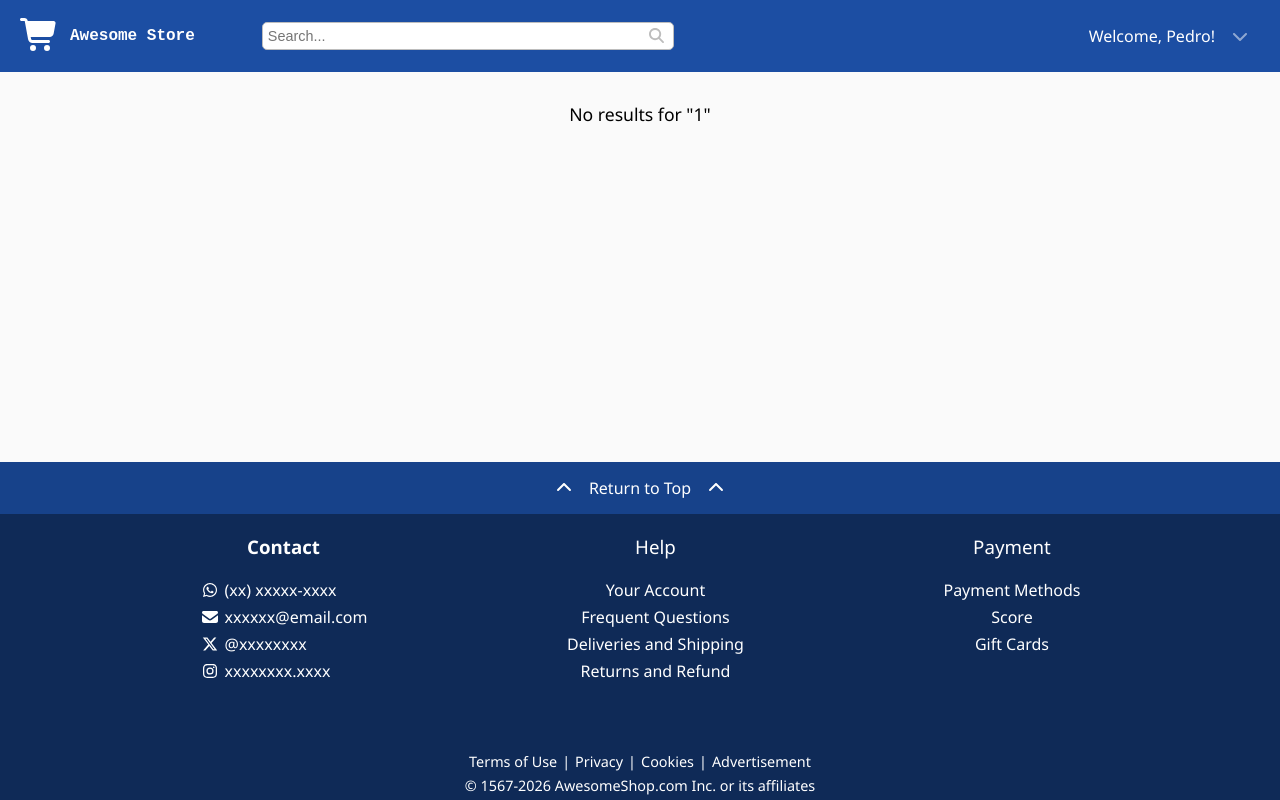
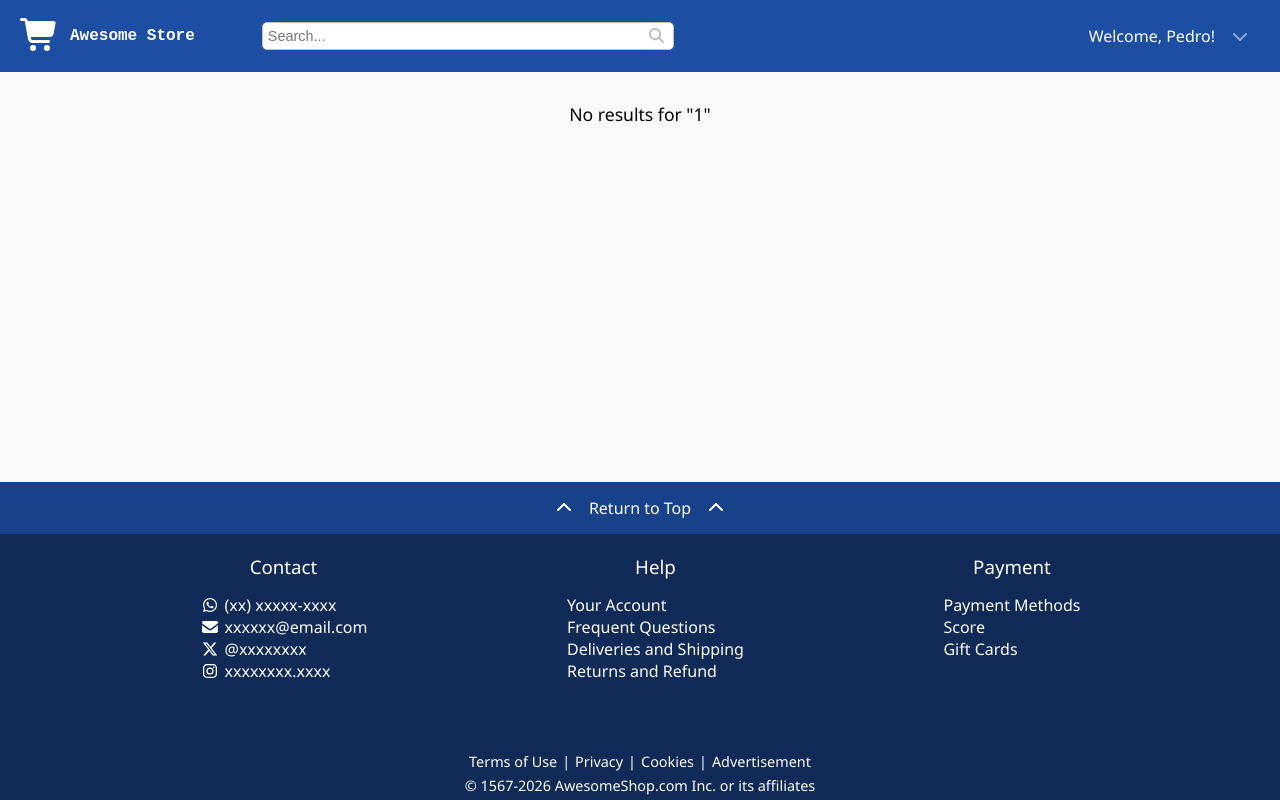
Before and after one commit to thelunacodes/MVP-DFA, a React (Vite) app: page /search/1 in a window 1280 px wide. Built offline with nearby package versions, Linux system fonts and the light colour scheme.

Commit message:
Footer adaptado

```diff
--- a/src/components/Footer/Footer.css
+++ b/src/components/Footer/Footer.css
@@ -1,11 +1,9 @@
 .returnToTopBtn,
-.infoHeader,
 .infoLink,
 .footerBottomRow {
     user-select: none;
 }
 
-.contactInfoRow,
 .footerBottomRow,
 .infoColumnMobile,
 .infoColumn {
@@ -14,10 +12,6 @@
 
 .infoColumnMobile {
     display: none;
-}
-
-.contactInfoRow {
-    align-items: center;
 }
 
 .infoLink,
@@ -48,12 +42,6 @@
     justify-content: space-evenly;
 }
 
-.infoHeader {
-    text-align: center;
-    /* font-weight: 500; */
-    margin-bottom: 15px;
-}
-
 .infoLink {
     text-align: center;
 }
@@ -69,14 +57,9 @@
 @media screen and (max-width: 767px) {
     .footerInfo {
         flex-direction: column;
-        padding: 20px 0px 30px 0px;
+        padding: 20px 0px 70px 0px;
         justify-content: space-evenly;
     }
-
-
-
-
-
 
     .infoLink {
         text-align: center;
--- a/src/components/Footer/Footer.jsx
+++ b/src/components/Footer/Footer.jsx
@@ -4,6 +4,7 @@ import { faChevronDown, faChevronUp, faEnvelope } from "@fortawesome/free-solid-
 import { faInstagram, faWhatsapp, faXTwitter } from "@fortawesome/free-brands-svg-icons";
 import { useState } from "react";
 import FooterInfoToggle from "../FooterInfoToggle/FooterInfoToggle";
+import FooterInfoColumn from "../FooterInfoColumn/FooterInfoColumn";
 
 export default function Footer() {
     //Mobile layout
@@ -52,43 +53,16 @@ export default function Footer() {
                 <div className="flex hCenter footer footerInfo">
                     {/* "Contact" column */}
                     <div  className="flex column infoColumn">
-                        <h3 className="infoHeader">Contact</h3>
-                            {contactInfoList.map((info, key) =>
-                                <div key={key} className="flex row contactInfoRow">
-                                    <FontAwesomeIcon icon={info.icon} className="contactInfoIcon"/>
-                                    <p className="contactInfoText">{info.text}</p>
-                                </div>
-                            )}
+                       <FooterInfoColumn title="Contact" items={contactInfoList} />
                     </div>
 
                     <div className="infoColumnMobile">
                         <FooterInfoToggle title="Contact" items={contactInfoList} />
                     </div>
-{/*
-                    <div  className="flex column infoColumnMobile">
-                        <div className="flex row infoToggleHeader">
-                            <h3 className="infoHeader">Contact</h3>
-                            <div>
-                                <FontAwesomeIcon className="flex hCenter toggleChevron" icon={showContact ? faChevronUp : faChevronDown} />
-                            </div>
-                        </div>
-                            { showContact &&
-                                contactInfoList.map((info, key) =>
-                                    <div key={key} className="flex row contactInfoRow">
-                                        <FontAwesomeIcon icon={info.icon} className="contactInfoIcon"/>
-                                        <p className="contactInfoText">{info.text}</p>
-                                    </div>
-                            )}
-
-                    </div> */}
 
                     {/* "Help" column */}
                     <div  className="flex column infoColumn">
-                        <h3 className="infoHeader semibold centeredText">Help</h3>
-                        <p className="infoLink">Your Account</p>
-                        <p className="infoLink">Frequent Questions</p>
-                        <p className="infoLink">Deliveries and Shipping</p>
-                        <p className="infoLink">Returns and Refund</p>
+                       <FooterInfoColumn title="Help" items={helpInfoList} />
                     </div>
 
                     <div className="infoColumnMobile">
@@ -97,11 +71,8 @@ export default function Footer() {
 
 
                     {/* "Payment column" */}
-                    <div  className="flex column infoColumn">
-                        <h3 className="infoHeader semibold centeredText">Payment</h3>
-                        <p className="infoLink">Payment Methods</p>
-                        <p className="infoLink">Score</p>
-                        <p className="infoLink">Gift Cards</p>
+                   <div  className="flex column infoColumn">
+                       <FooterInfoColumn title="Payment" items={paymentInfoList} />
                     </div>
 
                     <div className="infoColumnMobile">
--- /dev/null
+++ b/src/components/FooterInfoColumn/FooterInfoColumn.css
@@ -0,0 +1,13 @@
+@media screen and (min-width: 768px) {
+    .contactInfoRow {
+        gap: 5px;
+        align-items: center;
+    }
+
+    .infoHeader {
+        user-select: none;
+        font-weight: 500;
+        text-align: center;
+        margin-bottom: 15px
+    }
+}
--- /dev/null
+++ b/src/components/FooterInfoColumn/FooterInfoColumn.jsx
@@ -0,0 +1,17 @@
+import { FontAwesomeIcon } from "@fortawesome/react-fontawesome"
+import "./FooterInfoColumn.css"
+
+export default function FooterInfoColumn({title, items}) {
+
+    return (
+        <div>
+            <h3 className="infoHeader">{title}</h3>
+            {items.map((i, key) =>
+                <div key={key} className="flex row contactInfoRow">
+                    {i.icon !== null && <FontAwesomeIcon icon={i.icon} className="contactInfoIcon" />}
+                    <p className="contactInfoText">{i.text}</p>
+                </div>
+            )}
+        </div>
+    )
+}
--- a/src/components/FooterInfoToggle/FooterInfoToggle.css
+++ b/src/components/FooterInfoToggle/FooterInfoToggle.css
@@ -2,13 +2,16 @@
    .toggleChevron {
         width: 18px;
         height: 18px;
-            /* width: 100%; */
     }
 
     .infoToggleHeader {
-            /* border-top: #17428A 1px solid; */
-            /* border-bottom: #17428A 1px solid; */
         justify-content: space-between;
+        border-radius: 5px;
+    }
+
+    .infoToggleHeader:active {
+        background-color: #0F2A57;
+        filter: brightness(115%);
     }
 
     .infoHeader,
@@ -17,13 +20,27 @@
     }
 
     .infoHeader {
+        user-select: none;
         font-size: 1rem;
+        font-weight: 500;
         text-align: start;
     }
 
+    .contactInfoIcon {
+        width: 14px;
+        height: 14px;
+    }
+
     .contactInfoRow {
-            padding: 5px 20px;
-            /* border-bottom: #17428A 1px solid; */
+        padding: 10px 20px;
+        font-size: 0.9rem;
+        gap: 5px;
+        cursor: pointer;
+    }
+
+    .contactInfoRow:active {
+        background-color: #0F2A57;
+        filter: brightness(115%);
     }
 
     .contactInfoRowContainer {
--- a/src/components/FooterInfoToggle/FooterInfoToggle.jsx
+++ b/src/components/FooterInfoToggle/FooterInfoToggle.jsx
@@ -17,8 +17,8 @@ export default function FooterInfoToggle({title, items}) {
             <div className={`contactInfoRowContainer ${showItems && 'showingItems'}`}>
                  { showItems &&
                         items.map((i, k) =>
-                            <div key={k} className="flex contactInfoRow">
-                                {i.icon !== null && <FontAwesomeIcon icon={i.icon} />}
+                            <div key={k} className="flex vCenter contactInfoRow">
+                                {i.icon !== null && <FontAwesomeIcon icon={i.icon} className="contactInfoIcon" />}
                                 <p>{i.text}</p>
                             </div>
                         )
```
Lines whose indentation alone changed are shown as unchanged.
